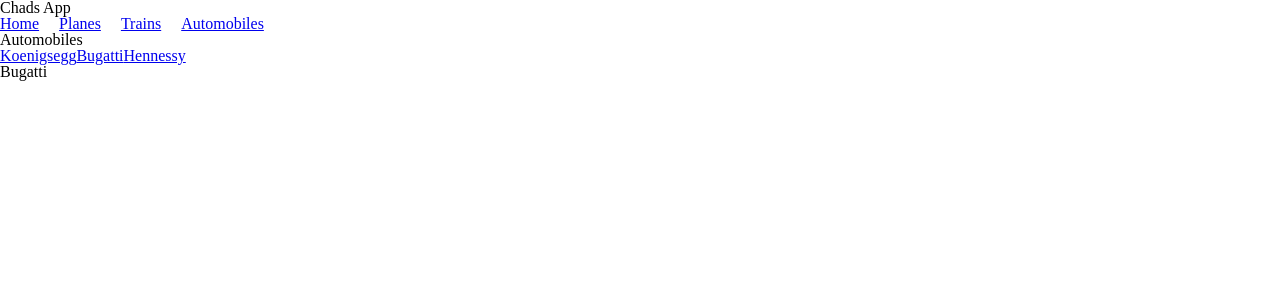
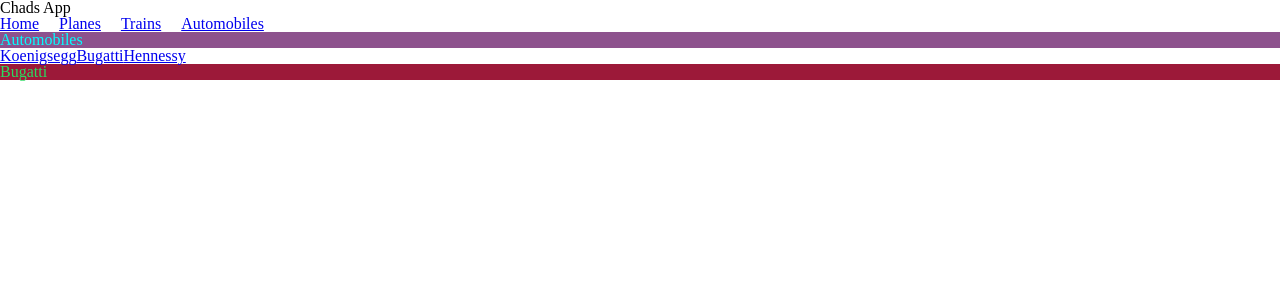
Before and after one commit to Chad-Stabler/adv-react-webpack, a React app: page /automobiles/bugatti in a window 1280 px wide. Shown: the top 300 px of the page. Built offline with nearby package versions, Linux system fonts and the light colour scheme.

Commit message:
component level style colors added

```diff
--- /dev/null
+++ b/src/components/Automobiles/Automobiles.css
@@ -0,0 +1,17 @@
+.Automobiles {
+    background: rgb(141, 82, 141);
+    color: aqua;
+
+}
+.Koenigsegg {
+    background: rgb(68, 114, 175);
+}
+
+.Hennessy {
+ background: rgb(138, 116, 77);
+}
+
+.Bugatti {
+    background: rgb(156, 25, 57);
+    color: rgb(42, 219, 95);
+}
--- a/src/components/Automobiles/Automobiles.jsx
+++ b/src/components/Automobiles/Automobiles.jsx
@@ -1,9 +1,10 @@
 import { Outlet, Link } from 'react-router-dom';
+import style from './Automobiles.css';
 
 export default function Automobiles() {
   return (
     <div>
-      <h1>Automobiles</h1>
+      <h1 className={style.Automobiles}>Automobiles</h1>
       <nav>
         <Link to="">Koenigsegg</Link>
         <Link to="bugatti">Bugatti</Link>
--- a/src/components/Automobiles/Bugatti.jsx
+++ b/src/components/Automobiles/Bugatti.jsx
@@ -1,6 +1,8 @@
+import style from './Automobiles.css';
+
 export default function Bugatti() {
   return (
-    <div>
+    <div className={style.Bugatti}>
           Bugatti
     </div>);
 }
--- a/src/components/Automobiles/Hennessy.jsx
+++ b/src/components/Automobiles/Hennessy.jsx
@@ -1,6 +1,8 @@
+import style from './Automobiles.css';
+
 export default function Hennessy() {
   return (
-    <div>
+    <div className={style.Hennessy}>
         Hennessy
     </div>);
 }
--- a/src/components/Automobiles/Koenigsegg.jsx
+++ b/src/components/Automobiles/Koenigsegg.jsx
@@ -1,6 +1,8 @@
+import style from './Automobiles.css';
+
 export default function Koenigsegg() {
   return (
-    <div>
+    <div className={style.Koenigsegg}>
           Koenigsegg
     </div>);
 }
--- /dev/null
+++ b/src/components/Planes/Planes.css
@@ -0,0 +1,4 @@
+.Planes {
+    background: green;
+    color: antiquewhite;
+}
--- a/src/components/Planes/Planes.jsx
+++ b/src/components/Planes/Planes.jsx
@@ -1,5 +1,7 @@
+import style from './Planes.css';
+
 export default function Planes() {
-  return (<div>
+  return (<div className={style.Planes}>
       Planes
   </div>);
 }
--- /dev/null
+++ b/src/components/Trains/Trains.css
@@ -0,0 +1,3 @@
+.Trains {
+    background: goldenrod;
+}
--- a/src/components/Trains/Trains.jsx
+++ b/src/components/Trains/Trains.jsx
@@ -1,5 +1,7 @@
+import style from './Trains.css';
+
 export default function Trains() {
-  return (<div>
+  return (<div className={style.Trains}>
     Trains
   </div>);
 }
```
